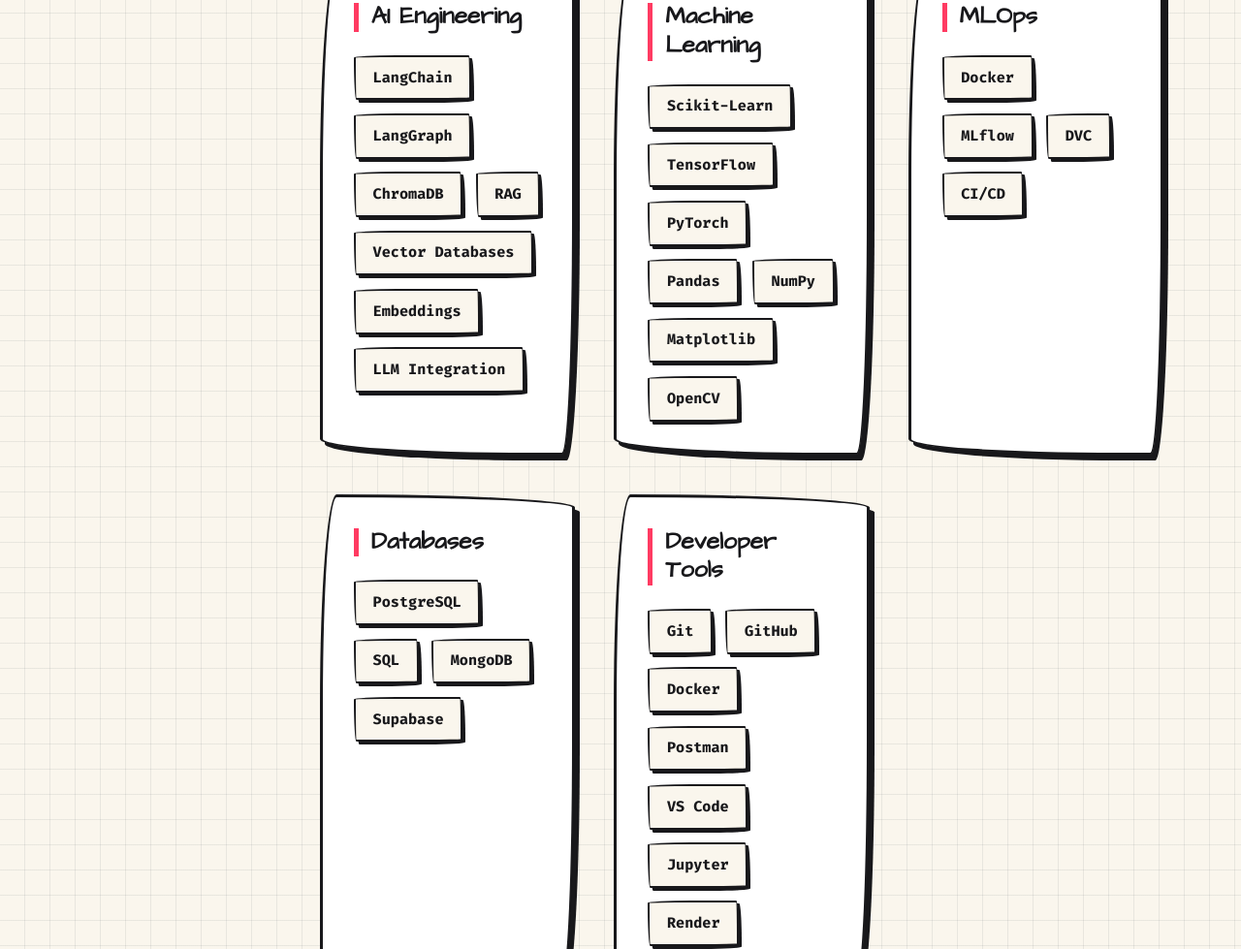
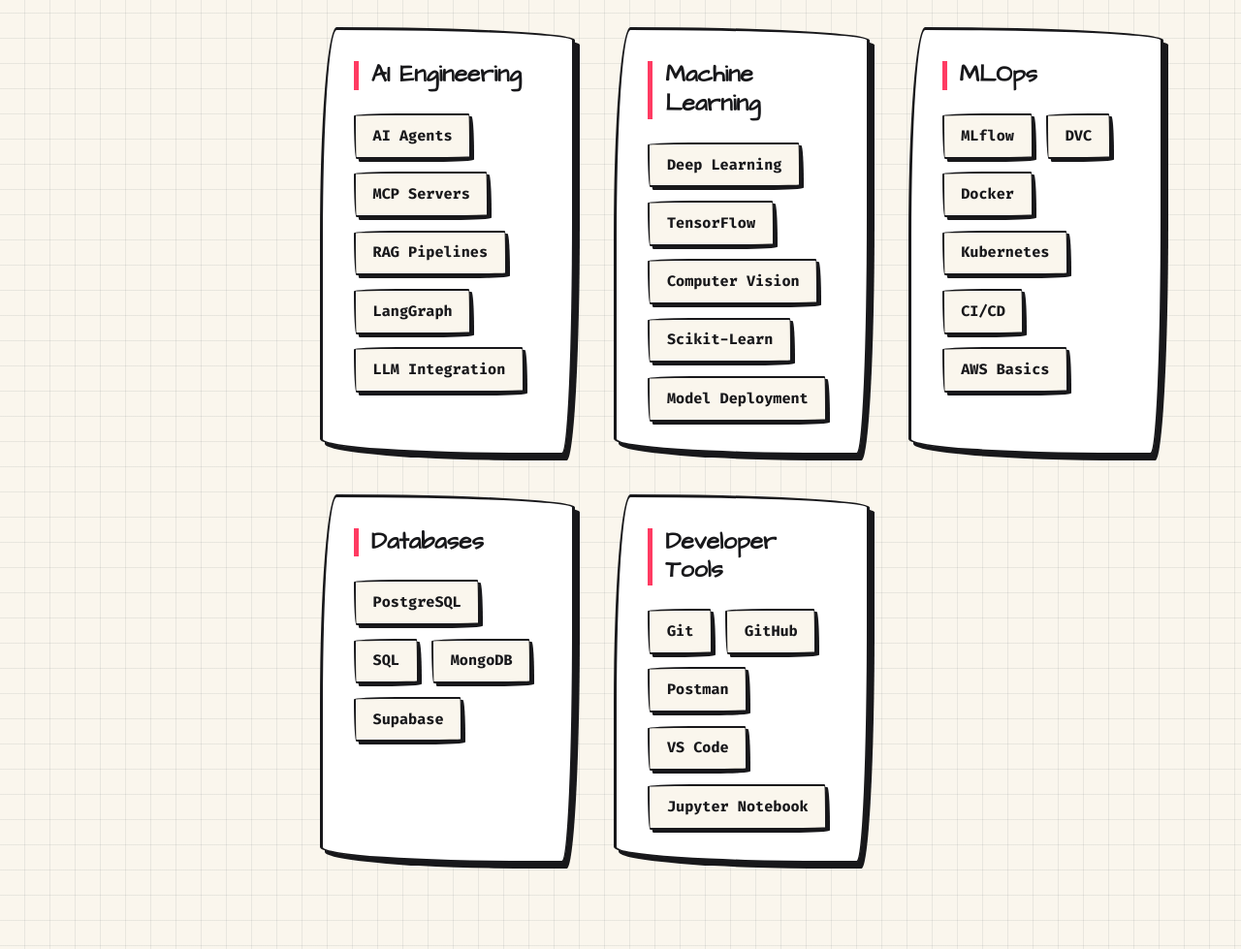
Before and after one commit to Mohan24th/Portfolio, a plain HTML site: page index.html in a window 1280 px wide. Shown: the part 3132-4111 px from the top of the page at 97% size. Drawn offline with Linux system fonts and the light colour scheme.

Commit message:
Updated Skills section

```diff
--- a/index.html
+++ b/index.html
@@ -142,9 +142,9 @@
                     <div class="skill-pills">
                         <span>React</span>
                         <span>HTML5</span>
+                        <span>Vite</span>
                         <span>CSS3</span>
                         <span>Tailwind CSS</span>
-                        <span>Vite</span>
                     </div>
                 </div>
 
@@ -152,6 +152,7 @@
                     <h3>Backend</h3>
                     <div class="skill-pills">
                         <span>FastAPI</span>
+                        <span>Spring Boot</span>
                         <span>REST APIs</span>
                         <span>Pydantic</span>
                         <span>Uvicorn</span>
@@ -161,12 +162,10 @@
                 <div class="skill-category">
                     <h3>AI Engineering</h3>
                     <div class="skill-pills">
-                        <span>LangChain</span>
+                        <span>AI Agents</span>
+                        <span>MCP Servers</span>
+                        <span>RAG Pipelines</span>
                         <span>LangGraph</span>
-                        <span>ChromaDB</span>
-                        <span>RAG</span>
-                        <span>Vector Databases</span>
-                        <span>Embeddings</span>
                         <span>LLM Integration</span>
                     </div>
                 </div>
@@ -174,23 +173,23 @@
                 <div class="skill-category">
                     <h3>Machine Learning</h3>
                     <div class="skill-pills">
+                        <span>Deep Learning</span>
+                        <span>TensorFlow</span>
+                        <span>Computer Vision</span>
                         <span>Scikit-Learn</span>
-                        <span>TensorFlow</span>
-                        <span>PyTorch</span>
-                        <span>Pandas</span>
-                        <span>NumPy</span>
-                        <span>Matplotlib</span>
-                        <span>OpenCV</span>
+                        <span>Model Deployment</span>
                     </div>
                 </div>
 
                 <div class="skill-category">
                     <h3>MLOps</h3>
                     <div class="skill-pills">
-                        <span>Docker</span>
                         <span>MLflow</span>
                         <span>DVC</span>
+                        <span>Docker</span>
+                        <span>Kubernetes</span>
                         <span>CI/CD</span>
+                        <span>AWS Basics</span>
                     </div>
                 </div>
 
@@ -209,11 +208,9 @@
                     <div class="skill-pills">
                         <span>Git</span>
                         <span>GitHub</span>
-                        <span>Docker</span>
                         <span>Postman</span>
                         <span>VS Code</span>
-                        <span>Jupyter</span>
-                        <span>Render</span>
+                        <span>Jupyter Notebook</span>
                     </div>
                 </div>
 
```
